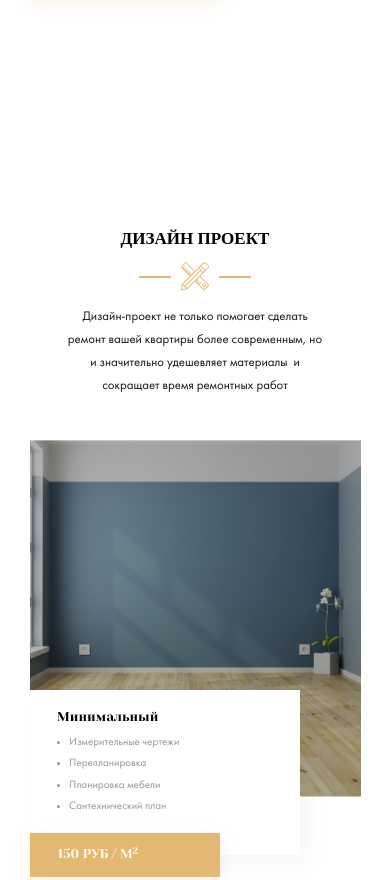
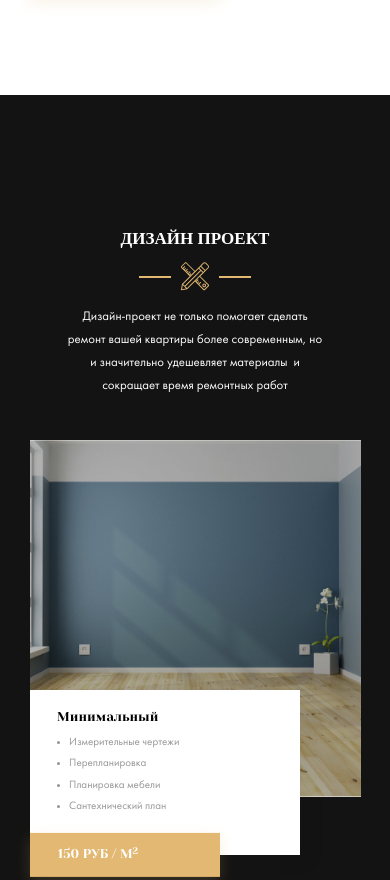
Before and after one commit to NikitaShow/Design-Repair-Company, a website: page index.html in a window 390 px wide. Shown: the part 2963-3843 px from the top of the page. Drawn offline with Linux system fonts and the light colour scheme; files whose address does not match are found by name.

Commit message:
feat: add background for design section

```diff
--- a/sass/_media.sass
+++ b/sass/_media.sass
@@ -23,11 +23,15 @@
     &__card
       margin-bottom: 4.29rem
   .design
+    background: $dark
+    &__section-title
+      color: $light
     &__card
       margin-bottom: 4.29rem
   .section-title
     &__text
       font-size: 1.07rem
+      color: $light
   .card
     &__text
       margin-left: 0
--- a/sass/templates/_design.sass
+++ b/sass/templates/_design.sass
@@ -1,4 +1,5 @@
 .design
+  background: linear-gradient(to bottom, $light 50%, $dark 50%)
   &__section-title
     margin-bottom: 3.5rem
 .section-title
```
Also changed, not shown: css/style.css.
